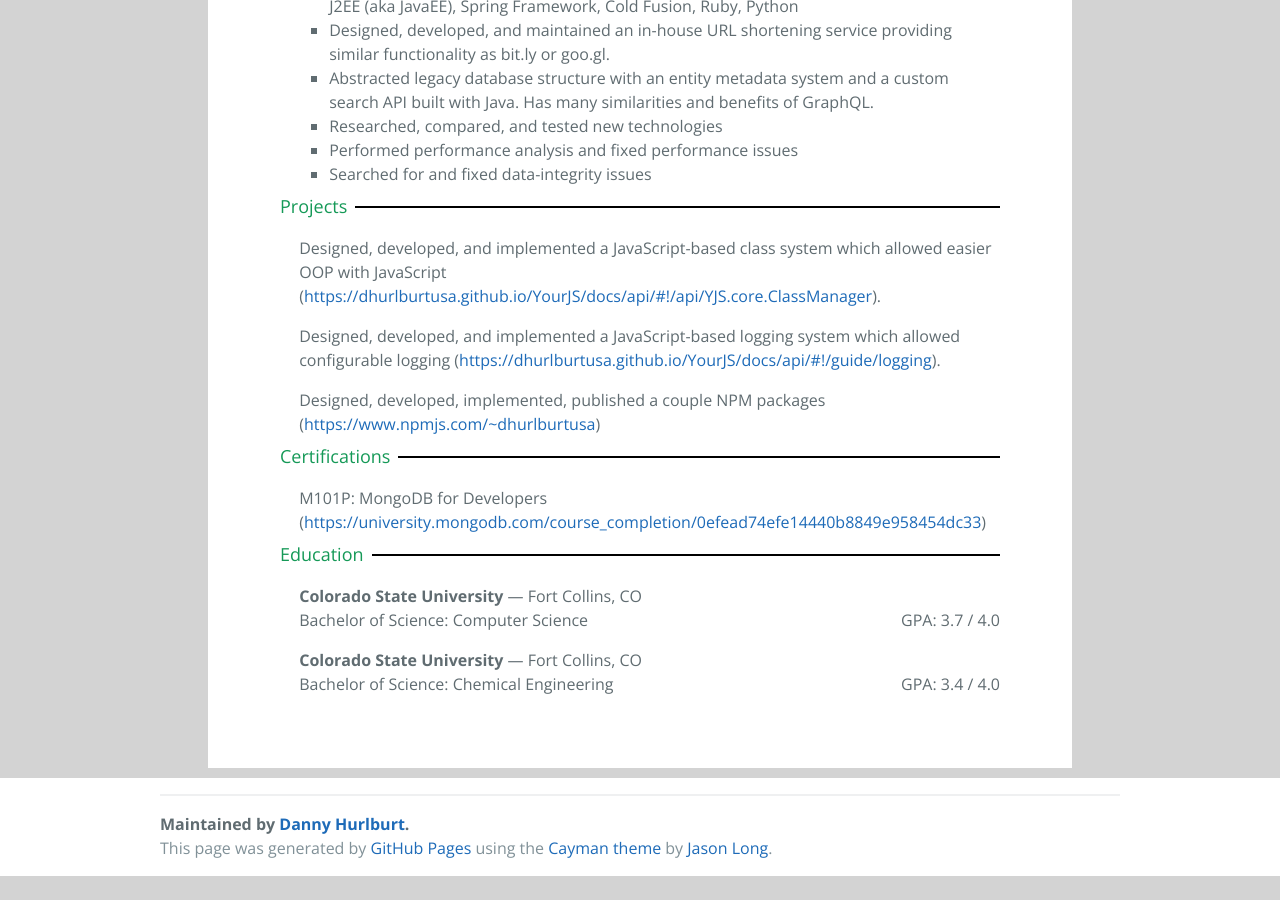
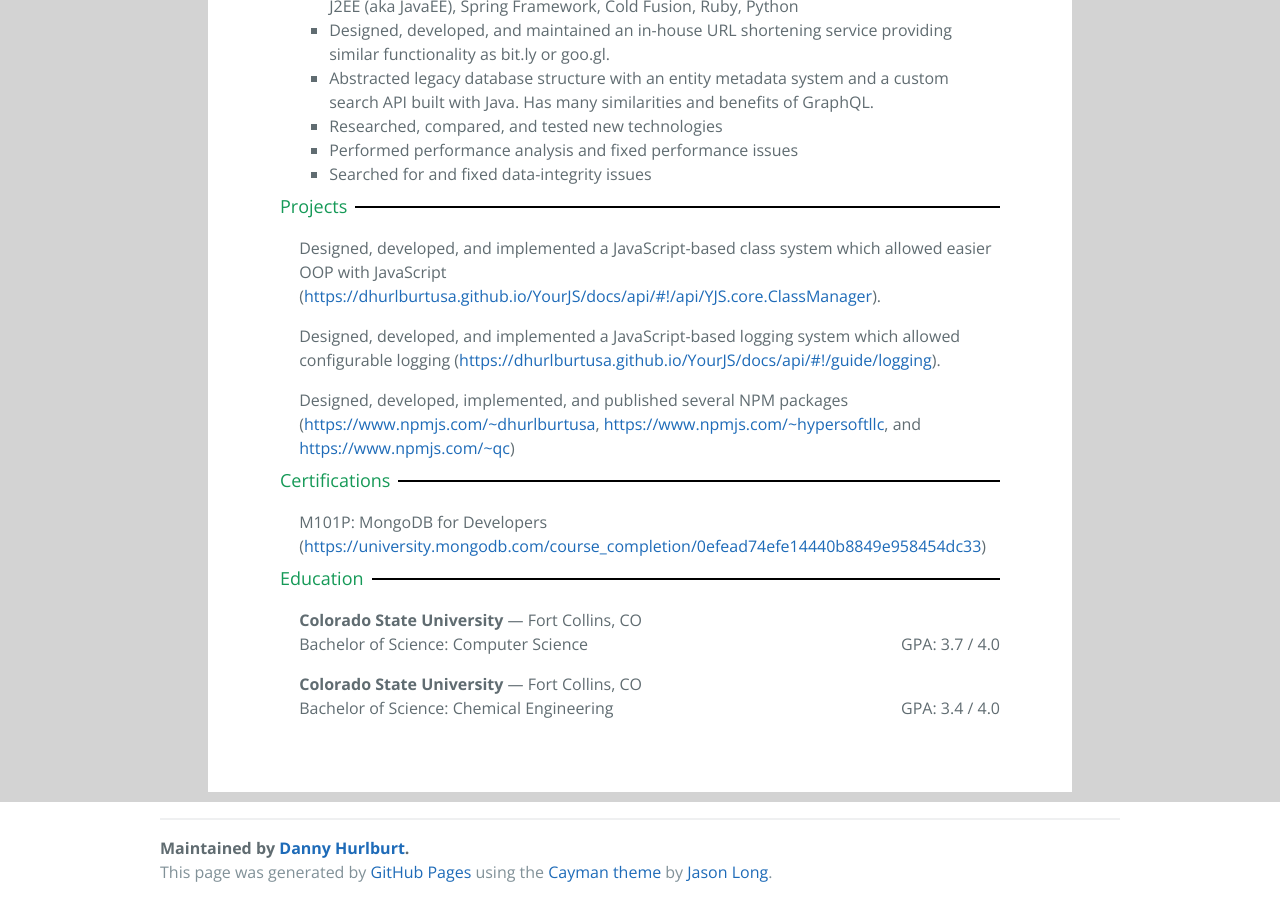
Before and after one commit to dhurlburtusa/dhurlburtusa.github.io, a Jekyll site: the page built from resume/index.html, in a window 1280 px wide and 900 px high, scrolled down 2284 px. Built offline with Jekyll 4.4.1, drawn with Linux system fonts in a browser that asks for light colours; before the commit the page ends 3160 px from its top, so only the background shows below that.

Commit message:
Add Links to NPM

```diff
--- a/resume/index.html
+++ b/resume/index.html
@@ -281,7 +281,12 @@ doc:
           (<a href="https://dhurlburtusa.github.io/YourJS/docs/api/#!/guide/logging" target="github">https://dhurlburtusa.github.io/YourJS/docs/api/#!/guide/logging</a>).
         </p>
         <p>
-          Designed, developed, implemented, published a couple NPM packages (<a href="https://www.npmjs.com/~dhurlburtusa" target="npmjs">https://www.npmjs.com/~dhurlburtusa</a>)
+          Designed, developed, implemented, and published several NPM packages (<a
+          href="https://www.npmjs.com/~dhurlburtusa"
+          target="npmjs">https://www.npmjs.com/~dhurlburtusa</a>, <a
+          href="https://www.npmjs.com/~hypersoftllc"
+          target="npmjs">https://www.npmjs.com/~hypersoftllc</a>, and <a
+          href="https://www.npmjs.com/~qc" target="npmjs">https://www.npmjs.com/~qc</a>)
         </p>
       </div>
       <div class="Resume-cert">
```
